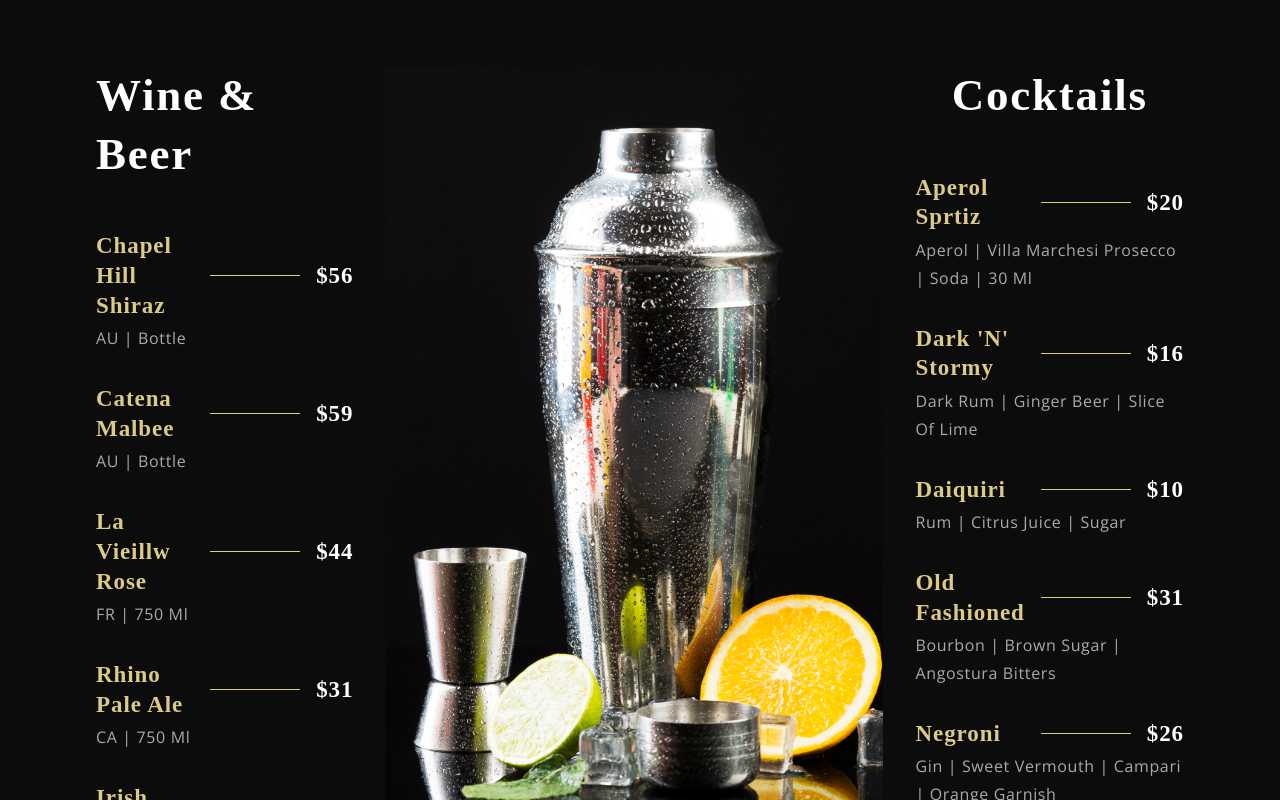
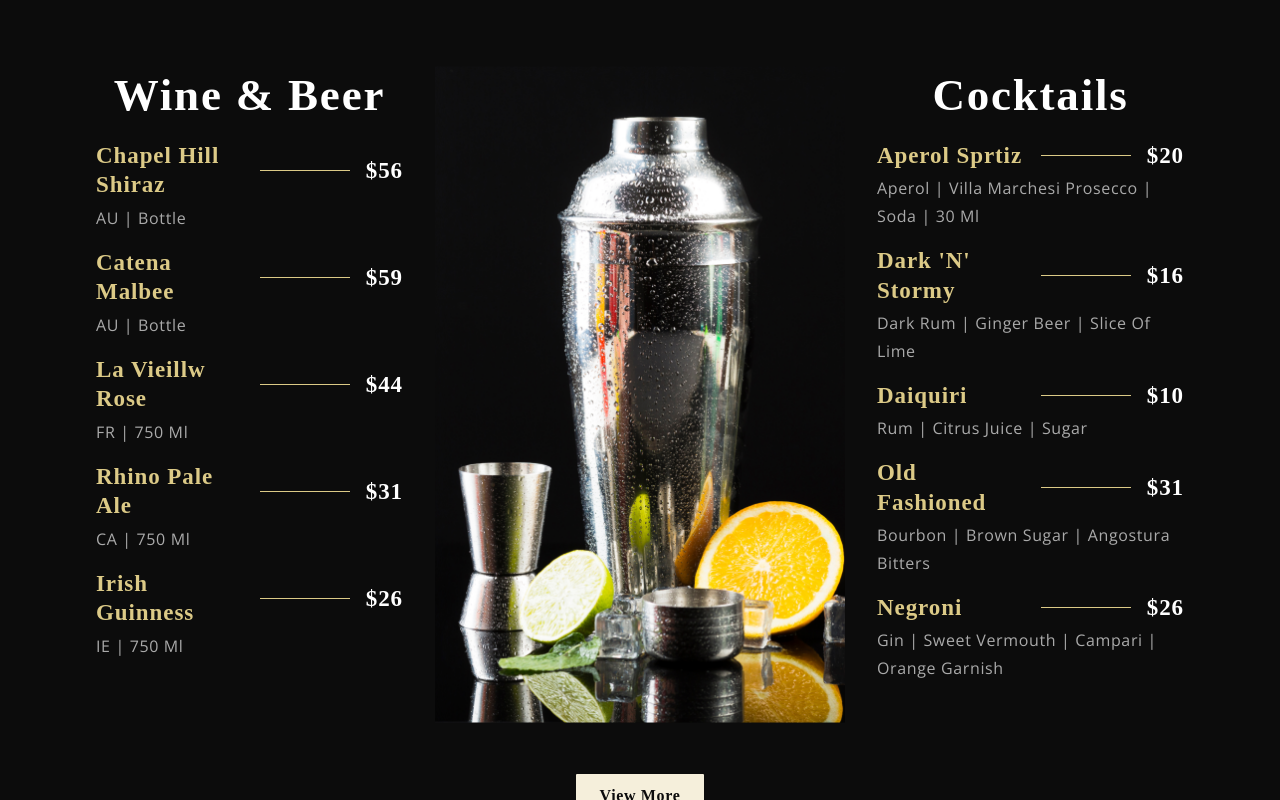
Before and after one commit to roliveira527/fine-dining-project, a React (Create React App) app: page / in a window 1280 px wide. Shown: the part 2360-3160 px from the top of the page. Built offline with nearby package versions, Linux system fonts and the light colour scheme; a web font is replaced by a local one.

Commit message:
Fixed issues with menu styling

```diff
--- a/src/container/Menu/SpecialMenu.css
+++ b/src/container/Menu/SpecialMenu.css
@@ -11,6 +11,7 @@
 .app__specialMenu-menu {
     width: 100%;
     margin: 2rem 0;
+
     display: flex;
     justify-content: center;
     align-items: flex-start;
@@ -43,19 +44,20 @@
     height: auto;
 }
 
-.app__specialMenu-menu_items {
+.app__specialMenu_menu_items {
     display: flex;
     flex-direction: column;
+
     margin: 2rem 0;
     width: 100%;
 }
 
-@media screen and (max-width: 2000px) {
+@media screen and (min-width: 2000px) {
     .app__specialMenu-menu_img {
         width: 650px;
     }
 
-    .app__specialMenu-menu_img {
+    .app__specialMenu-menu_img img {
         height: 920px;
     }
 }
```
